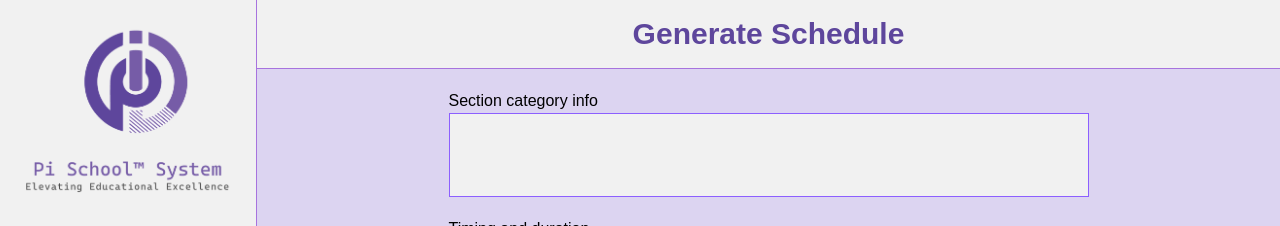
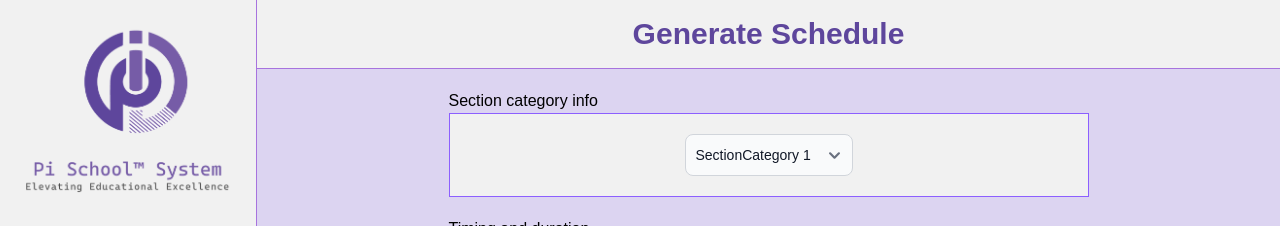
Before and after one commit to BiniyamTafesselemu/pi_schooltimetable_generator, a React (Vite) app in the folder Frontend/Pi_Schooltimetable_Generator/: page /GenerateSchedule in a window 1280 px wide. Shown: the top 226 px of the page. Built offline with nearby package versions, Linux system fonts and the light colour scheme.

Commit message:
Generate page input handling logic

```diff
--- a/Frontend/Pi_Schooltimetable_Generator/src/components/SectionCategoryInputForGenration.jsx
+++ b/Frontend/Pi_Schooltimetable_Generator/src/components/SectionCategoryInputForGenration.jsx
@@ -1,11 +1,41 @@
-import React from 'react'
-
-export default function SectionCategoryInputForGenration() {
+import React, {useState} from 'react'
+import { Select } from 'flowbite-react';
+export default function SectionCategoryInputForGenration({setValues}) {
+  const sections = [
+    {
+      id: 1,
+      name: "SectionCategory 1"
+    },
+    {
+      id: 2,
+      name: "SectionCategory 2"
+    },
+    {
+      id: 3,
+      name: "SectionCategory 3"
+    },
+    {
+      id: 4,
+      name: "SectionCategory 4"
+    },
+  ]
+  const [section, setSection] = useState("");
+  const handleInput = (event) =>{
+    setSection(prev=>event.target.value);
+    setValues(prev =>({
+      ...prev,
+      sectionCategory: section
+    }))
+  }
   return (
     <div className='m-5'>
         <h2 className='text-left'>Section category info</h2>
         <div className='bg-[#F1F1F1] p-5 w-[21rem] md:w-[40rem] border-[0.01rem] border-solid border-[#8C5FFF] flex flex-row justify-center items-center'>
-            <input type='number' className='w-[2.5rem] bg-[rgba(1,1,1,0)] border-[rgba(1,1,1,0)]'></input>
+            <Select onChange={handleInput}>
+              {sections.map((section, index)=>(
+                <option key={index}>{section.name}</option>
+              ))}
+            </Select>
         </div>
     </div>
   )
--- a/Frontend/Pi_Schooltimetable_Generator/src/components/TimingAndDurationInput.jsx
+++ b/Frontend/Pi_Schooltimetable_Generator/src/components/TimingAndDurationInput.jsx
@@ -1,7 +1,137 @@
-import React from 'react'
+import React, { useState } from 'react'
 import { TextInput } from 'flowbite-react'
 
-export default function TimingAndDurationInput() {
+export default function TimingAndDurationInput({setValues}) {
+    const [timeInputs, setTimeInputs] = useState({
+        classDuration:{
+            Hr:"",
+            Min:"",
+            Sec:""
+        },
+        breakDuration:{
+            Hr:"",
+            Min:"",
+            Sec:""
+        },
+        lunchDuration:{
+            Hr:"",
+            Min:"",
+            Sec:""
+        },
+        classStartingHr:"",
+        breakStartingHr:"",
+        lunchStartingHr:"",
+    });
+
+    const handleInput = (event)=>{
+        switch (event.target.name) {
+            case "classDurationHr":
+                setTimeInputs(prev=>({
+                    ...prev,
+                    classDuration:{
+                        ...prev.classDuration,
+                        Hr:event.target.value
+                    }
+                }))
+                break;
+            case "classDurationMin":
+                setTimeInputs(prev=>({
+                    ...prev,
+                    classDuration:{
+                        ...prev.classDuration,
+                        Min:event.target.value
+                    }
+                }))
+                break;
+            case "classDurationSec":
+                setTimeInputs(prev=>({
+                    ...prev,
+                    classDuration:{
+                        ...prev.classDuration,
+                        Sec:event.target.value
+                    }
+                }))
+                break;
+            case "breakDurationHr":
+                    setTimeInputs(prev=>({
+                        ...prev,
+                        breakDuration:{
+                            ...prev.breakDuration,
+                            Hr:event.target.value
+                        }
+                    }))
+                    break;
+            case "breakDurationMin":
+                    setTimeInputs(prev=>({
+                        ...prev,
+                        breakDuration:{
+                            ...prev.breakDuration,
+                            Min:event.target.value
+                        }
+                    }))
+                    break;
+            case "breakDurationSec":
+                    setTimeInputs(prev=>({
+                        ...prev,
+                        breakDuration:{
+                            ...prev.breakDuration,
+                            Sec:event.target.value
+                        }
+                    }))
+                    break;
+            case "lunchDurationHr":
+                    setTimeInputs(prev=>({
+                        ...prev,
+                        lunchDuration:{
+                            ...prev.lunchDuration,
+                            Hr:event.target.value
+                        }
+                    }))
+                    break;
+            case "lunchDurationMin":
+                    setTimeInputs(prev=>({
+                        ...prev,
+                        lunchDuration:{
+                            ...prev.lunchDuration,
+                            Min:event.target.value
+                        }
+                    }))
+                    break;
+            case "lunchDurationSec":
+                    setTimeInputs(prev=>({
+                        ...prev,
+                        lunchDuration:{
+                            ...prev.lunchDuration,
+                            Sec:event.target.value
+                        }
+                    }))
+                    break;
+            case "classStarting":
+                    setTimeInputs(prev=>({
+                        ...prev,
+                        classStartingHr: event.target.value
+                    }))
+                    break;
+            case "breakStarting":
+                    setTimeInputs(prev=>({
+                        ...prev,
+                        breakStartingHr: event.target.value
+                    }))
+                    break;
+            case "lunchStarting":
+                    setTimeInputs(prev=>({
+                        ...prev,
+                        lunchStartingHr: event.target.value
+                    }))
+                    break;
+            default:
+                break;
+        }
+        setValues(prev=>({
+            ...prev,
+            timingDuration:timeInputs
+        }));
+    }
   return (
     <div className='m-5'>
         <h2 className='text-left'>Timing and duration</h2>
@@ -10,46 +140,46 @@ export default function TimingAndDurationInput() {
                 <div className='flex flex-row items-center gap-1 '>
                     class duration
                     <div className='flex flex-row items-center bg-[#F9FAFB] py-2 border-[#D1D5DB] border-[0.08rem] rounded-md'>
-                        <input type='number' min={"0"} className='w-[2.3rem] bg-[rgba(1,1,1,0)] border-[rgba(1,1,1,0)] p-0 text-center'/>
+                        <input type='number' name='classDurationHr' min={"0"} onChange={handleInput} className='w-[2.3rem] bg-[rgba(1,1,1,0)] border-[rgba(1,1,1,0)] p-0 text-center'/>
                         :
-                        <input type='number' min={"0"} max={"59"} className='w-[2.3rem] bg-[rgba(1,1,1,0)] border-[rgba(1,1,1,0)] p-0 text-center'/>
+                        <input type='number' name='classDurationMin' min={"0"} max={"59"} onChange={handleInput} className='w-[2.3rem] bg-[rgba(1,1,1,0)] border-[rgba(1,1,1,0)] p-0 text-center'/>
                         :
-                        <input type='number' min={"0"} max={"59"} className='w-[2.3rem] bg-[rgba(1,1,1,0)] border-[rgba(1,1,1,0)] p-0 text-center'/>
+                        <input type='number' name='classDurationSec' min={"0"} max={"59"} onChange={handleInput} className='w-[2.3rem] bg-[rgba(1,1,1,0)] border-[rgba(1,1,1,0)] p-0 text-center'/>
                     </div>
                 </div>
                 <div className='flex flex-row items-center gap-1'>
                     break duration
                     <div className='flex flex-row items-center bg-[#F9FAFB] py-2 border-[#D1D5DB] border-[0.08rem] rounded-md'>
-                        <input type='number' min={"0"} className='w-[2.3rem] bg-[rgba(1,1,1,0)] border-[rgba(1,1,1,0)] p-0 text-center'/>
+                        <input type='number' name='breakDurationHr' min={"0"} onChange={handleInput} className='w-[2.3rem] bg-[rgba(1,1,1,0)] border-[rgba(1,1,1,0)] p-0 text-center'/>
                         :
-                        <input type='number' min={"0"} max={"59"} className='w-[2.3rem] bg-[rgba(1,1,1,0)] border-[rgba(1,1,1,0)] p-0 text-center'/>
+                        <input type='number' name='breakDurationMin' min={"0"} max={"59"} onChange={handleInput} className='w-[2.3rem] bg-[rgba(1,1,1,0)] border-[rgba(1,1,1,0)] p-0 text-center'/>
                         :
-                        <input type='number' min={"0"} max={"59"} className='w-[2.3rem] bg-[rgba(1,1,1,0)] border-[rgba(1,1,1,0)] p-0 text-center'/>
+                        <input type='number' name='breakDurationSec' min={"0"} max={"59"} onChange={handleInput} className='w-[2.3rem] bg-[rgba(1,1,1,0)] border-[rgba(1,1,1,0)] p-0 text-center'/>
                     </div>
                 </div>
                 <div className='flex flex-row items-center gap-1'>
                     lunch duration
                     <div className='flex flex-row items-center bg-[#F9FAFB] py-2 border-[#D1D5DB] border-[0.08rem] rounded-md'>
-                        <input type='number' min={"0"} className='w-[2.3rem] bg-[rgba(1,1,1,0)] border-[rgba(1,1,1,0)] p-0 text-center'/>
+                        <input type='number' name='lunchDurationHr' min={"0"} onChange={handleInput} className='w-[2.3rem] bg-[rgba(1,1,1,0)] border-[rgba(1,1,1,0)] p-0 text-center'/>
                         :
-                        <input type='number' min={"0"} max={"59"} className='w-[2.3rem] bg-[rgba(1,1,1,0)] border-[rgba(1,1,1,0)] p-0 text-center'/>
+                        <input type='number' name='lunchDurationMin' min={"0"} max={"59"} onChange={handleInput} className='w-[2.3rem] bg-[rgba(1,1,1,0)] border-[rgba(1,1,1,0)] p-0 text-center'/>
                         :
-                        <input type='number' min={"0"} max={"59"} className='w-[2.3rem] bg-[rgba(1,1,1,0)] border-[rgba(1,1,1,0)] p-0 text-center'/>
+                        <input type='number' name='lunchDurationSec' min={"0"} max={"59"} onChange={handleInput} className='w-[2.3rem] bg-[rgba(1,1,1,0)] border-[rgba(1,1,1,0)] p-0 text-center'/>
                     </div>
                 </div>
             </div>
             <div className='m-1 md:m-0 flex flex-col gap-1'>
                 <div className='flex flex-row items-center gap-1'>
                     class starting hour
-                    <TextInput type='time'/>
+                    <TextInput type='time' name='classStarting' onChange={handleInput}/>
                 </div>
                 <div className='flex flex-row items-center gap-1'>
                     break starting hour
-                    <TextInput type='time'/>
+                    <TextInput type='time' name='breakStarting' onChange={handleInput}/>
                 </div>
                 <div className='flex flex-row items-center gap-1'>
                     lunch starting hour
-                    <TextInput type='time'/>
+                    <TextInput type='time' name='lunchStarting' onChange={handleInput}/>
                 </div>
             </div>
         </div>
--- a/Frontend/Pi_Schooltimetable_Generator/src/pages/Generate.jsx
+++ b/Frontend/Pi_Schooltimetable_Generator/src/pages/Generate.jsx
@@ -1,10 +1,45 @@
-import React from 'react'
+import React, {useState} from 'react'
 import HeadBan from '../components/HeadBan'
 import ClassDayPlan from '../components/ClassDayPlan'
 import TimingAndDurationInput from '../components/TimingAndDurationInput'
 import SectionCategoryInputForGenration from '../components/SectionCategoryInputForGenration'
 
 export default function Generate() {
+  const [values, setValues] = useState({
+    sectionCategory:null,
+    timingDuration:null,
+    classDay:{
+      Dates:
+      {
+        mon: true,
+        tus: true,
+        wed: true,
+        thr: true,
+        fri: true,
+        sat: false,
+        sun: false,
+    },
+      classeNums:
+      {
+        mon: "7",
+        tus: "7",
+        wed: "7",
+        thr: "7",
+        fri: "7",
+        sat: "7",
+        sun: "7",
+    }
+    }
+  })
+
+  const handleSubmit = (event)=>{
+    event.preventDefault();
+    if(values.classDay == null || values.sectionCategory == null || values.timingDuration == null){
+      alert("Please fillout the form");
+    }
+    else alert("submitting "+values);
+  }
+
   return (
     <div>
         <div className='text-center z-0'>
@@ -12,10 +47,10 @@ export default function Generate() {
                 <HeadBan title={"Generate Schedule"}/>
             </div>
             <div className='flex flex-col justify-center items-center'>
-              <form>
-                <SectionCategoryInputForGenration/>
-                <TimingAndDurationInput/>
-                <ClassDayPlan/>
+              <form onSubmit={handleSubmit}>
+                <SectionCategoryInputForGenration setValues={setValues}/>
+                <TimingAndDurationInput setValues={setValues}/>
+                <ClassDayPlan setValues={setValues}/>
                 <div className='flex flex-row items-end justify-end'><button type='submit' className='bg-[#5E469C] hover:bg-[rgb(0,0,0)] border-[#8C5FFF] text-white p-[0.2rem_1rem] rounded-md mx-5'>Generate</button></div>
               </form>
             </div>
```
Also changed, not shown: Frontend/Pi_Schooltimetable_Generator/src/components/ClassDayPlan.jsx (+31 -2 lines).
